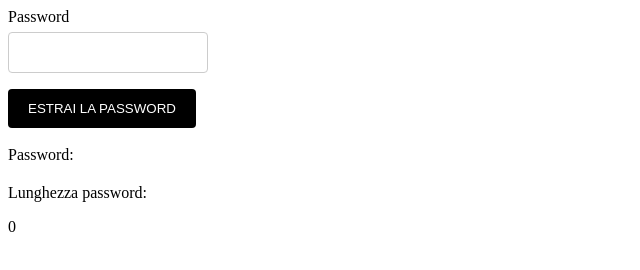
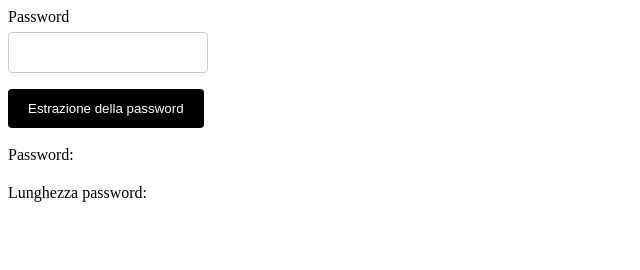
Before and after one commit to AndreaTochiio/ESERCIZI-INFORMATICA-, a plain HTML site: page passsword.html in a window 1280 px wide. Shown: the full height of the page, 0-640 px from the left. Drawn offline with Linux system fonts and the light colour scheme.

Commit message:
Update passsword.html

```diff
--- a/passsword.html
+++ b/passsword.html
@@ -38,11 +38,14 @@
 <body>
 <label>Password</label><br>
  <input id="password" type="text" name="password" value=""><br>
-<button onclick="estraipassword()">ESTRAI LA PASSWORD</button><br><br>
+<button onclick="estraipassword()">Estrazione della password </button><br><br>
 <label for="nomepassword">Password:</label>
 <p id="output"></p>
 <label for="lunghezzapassword">Lunghezza password:</label>
-<p id="lunghezza"></p>
+<br/>
+
+<span id="conteggio"></span>
+
     <script>
       function estraipassword() {
         let password="";
```
